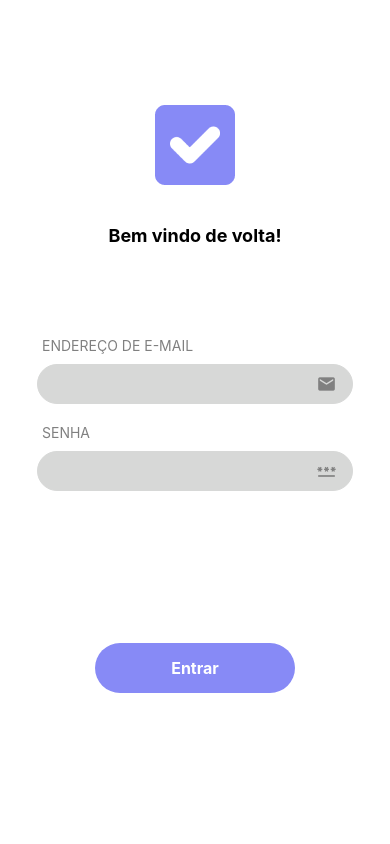
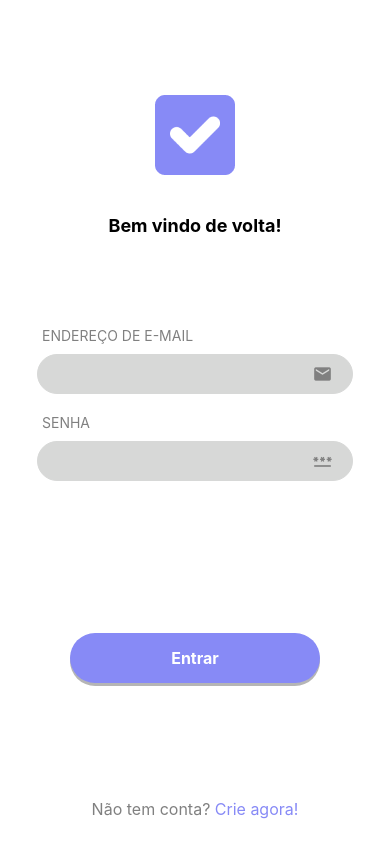
Before and after one commit to Arthur-Nunes-dev/list, a React Native app: screen / in a window 390 px wide. Built offline with nearby package versions, Linux system fonts and the light colour scheme.

Commit message:
1.04 (beta)

```diff
--- a/src/pages/login/index.tsx
+++ b/src/pages/login/index.tsx
@@ -1,22 +1,31 @@
-import React from "react";
-
+import React, { useState } from "react";
 import {
      View,
      Text,
      Image,
      TextInput,
      TouchableOpacity,
+     Alert,
 } from "react-native";
-
 import { styles } from "./styles";
-
 import Logo from "../../assets/logo.png";
-
 import { MaterialIcons } from "@expo/vector-icons"
 import { themas } from "../../global/themes";
 
+export default function Login () {
+    const [email,setEmail] = useState('');
+    const [password,setPassword] = useState('');
 
-export default function Login () {
+    function getLogin() {
+        try {
+            if (!email || !password) {
+                return Alert.alert('Atenção','Informe os campos obrigatórios')
+            }
+        } catch (error) {
+
+        }
+    }
+
     return (
         <View style={styles.container}>
             <View style={styles.boxTop}>
@@ -33,6 +42,8 @@ export default function Login () {
                 <View style={styles.boxInput}>
                     <TextInput
                         style={styles.input}
+                        value={email}
+                        onChangeText={(e) => setEmail(e)}
                     />
                     <MaterialIcons
                         name="email"
@@ -46,6 +57,8 @@ export default function Login () {
                 <View style={styles.boxInput}>
                     <TextInput
                         style={styles.input}
+                        value={password}
+                        onChangeText={(e) => setPassword(e)}
                     />
                     <MaterialIcons
                         name="password"
@@ -60,6 +73,11 @@ export default function Login () {
                     <Text style={styles.titleButton}>Entrar</Text>
                 </TouchableOpacity>
             </View>
+
+            <Text style={styles.titleBottom}>
+                Não tem conta?
+                <Text style={{color: themas.colors.primary}}> Crie agora!</Text>
+            </Text>
         </View>
     )
 }
--- a/src/pages/login/styles.ts
+++ b/src/pages/login/styles.ts
@@ -56,7 +56,7 @@ export const styles = StyleSheet.create({
         marginTop: 10,
         flexDirection: 'row',
         alignItems: "center",
-        paddingHorizontal: 5,
+        paddingHorizontal: 10,
         backgroundColor: themas.colors.lightGray,
         borderColor: themas.colors.lightGray,
     },
@@ -68,12 +68,20 @@ export const styles = StyleSheet.create({
     },
 
     button: {
-        width: 200,
+        width: 250,
         height: 50,
         alignItems: "center",
         justifyContent: "center",
         backgroundColor: themas.colors.primary,
         borderRadius: 40,
+        shadowColor: "#000",
+        shadowOffset: {
+            width: 0,
+            height: 3,
+        },
+        shadowOpacity: 0.29,
+        textShadowRadius: 4.65,
+        elevation: 7.
     },
 
     titleButton: {
@@ -81,4 +89,9 @@ export const styles = StyleSheet.create({
         color: "#FFFF",
         fontWeight: "bold",
     },
+
+    titleBottom: {
+        fontSize: 16,
+        color: themas.colors.gray,
+    },
 })
```
